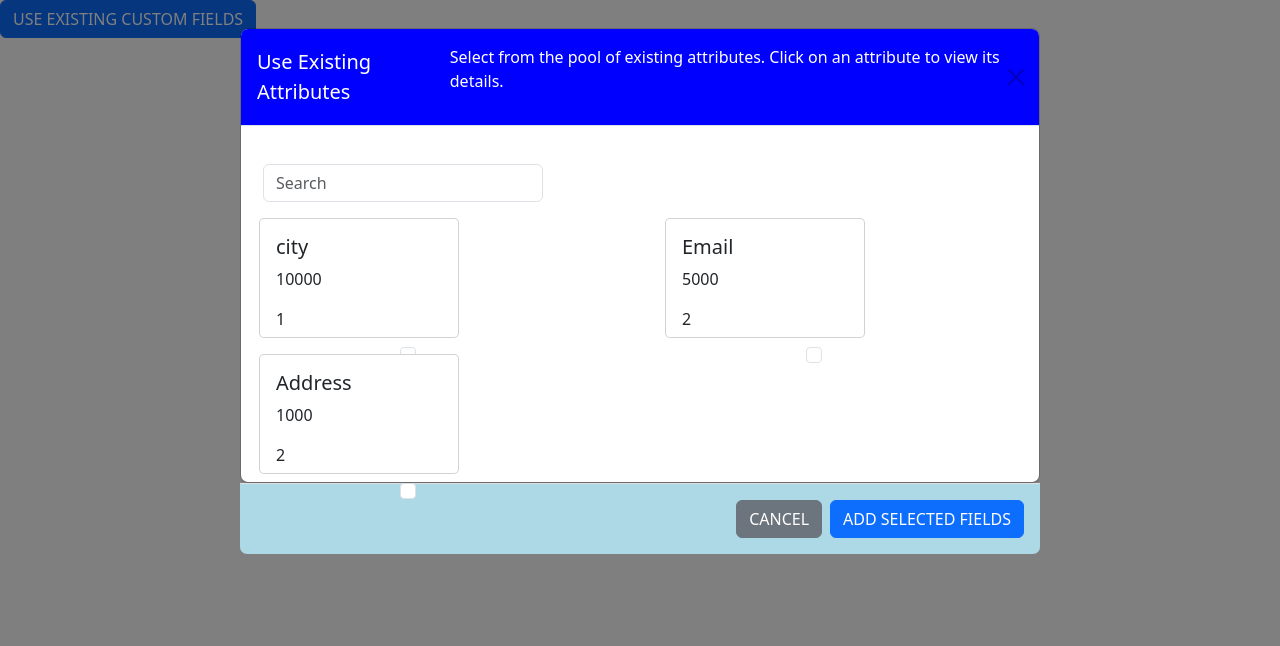
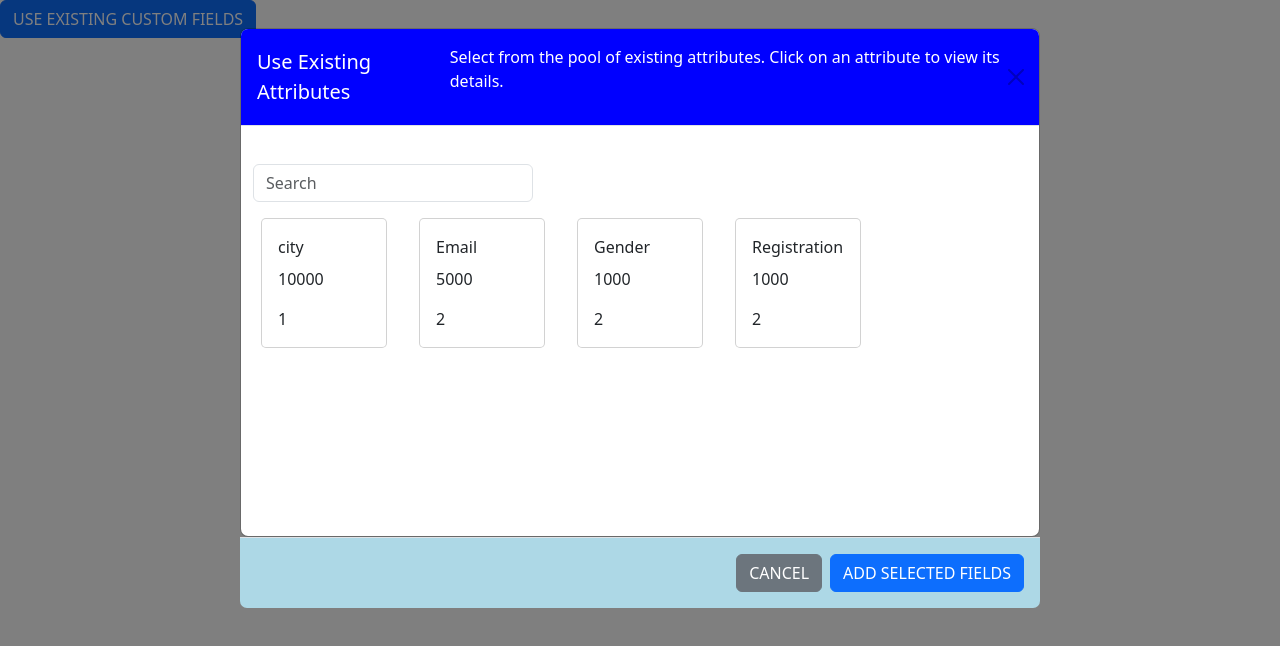
Before and after one commit to HasangiComplex/popup-model-Angular, an Angular app: page / in a window 1280 px wide. Both pictures are taken after a click on the button "USE EXISTING CUSTOM FIELDS". Shown: the top 646 px of the page. Built offline with nearby package versions, Linux system fonts and the light colour scheme; data requests are answered from the project's data file.

Commit message:
Change the gap between cards

```diff
--- a/db.json
+++ b/db.json
@@ -11,7 +11,12 @@
       "id": 2
     },
     {
-      "name": "Address",
+      "name": "Gender",
+      "salary": "1000",
+      "id": 2
+    },
+    {
+      "name": "Registration ",
       "salary": "1000",
       "id": 2
     }
--- a/src/app/cards/cards.component.html
+++ b/src/app/cards/cards.component.html
@@ -1,39 +1,34 @@
-
-    <div class="row">
-      <div class="col-sm-6 mb-3 mb-sm-0">
-        <div class="card">
-          <div class="card-body">
-            <h5 class="card-title">Special title treatment</h5>
-            <p class="card-text">With supporting text below as a natural lead-in to additional content.</p>
-            <a href="#" class="btn btn-primary">Go somewhere</a>
-          </div>
-        </div>
-      </div>
-      <div class="col-sm-6">
-        <div class="card">
-          <div class="card-body">
-            <h5 class="card-title">Special title treatment</h5>
-            <p class="card-text">With supporting text below as a natural lead-in to additional content.</p>
-
-          </div>
-        </div>
-      </div>
-      <div class="col-sm-6">
-        <div class="card">
-          <div class="card-body">
-            <h5 class="card-title">Special title treatment</h5>
-            <p class="card-text">With supporting text below as a natural lead-in to additional content.</p>
-
-          </div>
-        </div>
-      </div>
-      <div class="col-sm-6">
-        <div class="card">
-          <div class="card-body">
-            <h5 class="card-title">Special title treatment</h5>
-            <p class="card-text">With supporting text below as a natural lead-in to additional content.</p>
-
-          </div>
-        </div>
-      </div>
+<div class="container text-center">
+  <div class="row row-cols-2 row-cols-lg-5 g-2 g-lg-3">
+    <div class="col">
+      <div class="p-3">Row column</div>
     </div>
+    <div class="col">
+      <div class="p-3">Row column</div>
+    </div>
+    <div class="col">
+      <div class="p-3">Row column</div>
+    </div>
+    <div class="col">
+      <div class="p-3">Row column</div>
+    </div>
+    <div class="col">
+      <div class="p-3">Row column</div>
+    </div>
+    <div class="col">
+      <div class="p-3">Row column</div>
+    </div>
+    <div class="col">
+      <div class="p-3">Row column</div>
+    </div>
+    <div class="col">
+      <div class="p-3">Row column</div>
+    </div>
+    <div class="col">
+      <div class="p-3">Row column</div>
+    </div>
+    <div class="col">
+      <div class="p-3">Row column</div>
+    </div>
+  </div>
+</div>
--- a/src/app/popup-modal/popup-modal.component.css
+++ b/src/app/popup-modal/popup-modal.component.css
@@ -41,5 +41,5 @@ margin-right:3px;
   margin-top:30px;
 }
 .body-content{
-  margin-left: 10px;
+  margin-bottom: 180px;
 }
--- a/src/app/popup-modal/popup-modal.component.html
+++ b/src/app/popup-modal/popup-modal.component.html
@@ -34,25 +34,33 @@
         </nav>
 
 
-        <div class="row"  id="card-view">
-          <ng-container *ngFor="let item of attributesList">
-          <div class="col-sm-6 mb-3 mb-sm-0">
 
-            <div class="card" style="width:200px ; height: 120px">
-              <div class="card-body">
-                <h5 class="card-title">{{item.name}}</h5>
-                <p class="card-text"> {{item.salary}}</p>
-                <p class="card-text"> {{item.id}}</p>
-                <div class="form-check">
-                  <input class="form-check-input" type="checkbox" value="" id="flexCheckDefault">
-                </div>
-              </div>
 
-            </div>
+
+  <div class="container overflow-hidden text-center">
+    <div class="row row-cols-2 row-cols-lg-5 g-2 g-lg-3">
+      <ng-container *ngFor="let item of attributesList">
+      <div class="col">
+<!--        <div class="p-3">{{item.name}}</div>-->
+
+        <div class="card">
+          <div class="card-body">
+            <p class="card-title">{{item.name}}</p>
+            <p class="card-text">{{item.salary}}</p>
+            <p class="card-text"> {{item.id}}</p>
 
           </div>
-          </ng-container>
         </div>
+      </div>
+
+
+      </ng-container>
+
+    </div>
+  </div>
+
+
+
 
 
       </div>
```
